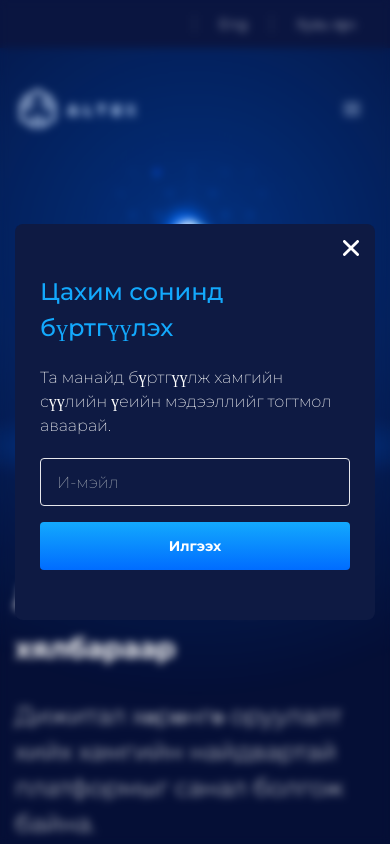
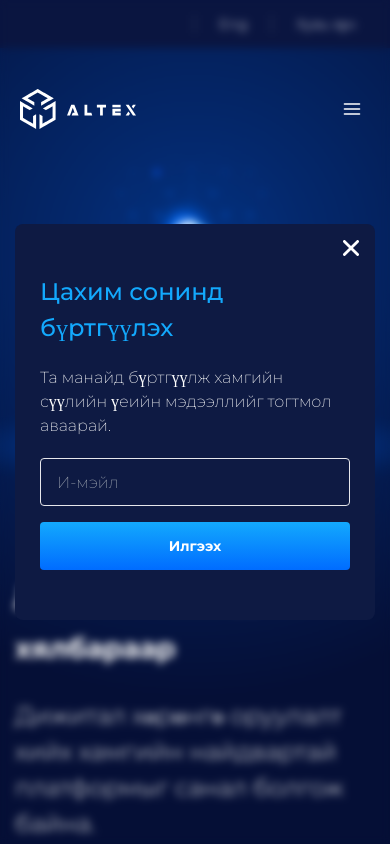
Before and after one commit to Altex-Devs/altexnewfront, a React (Create React App) app: page / in a window 390 px wide. Shown: the top 844 px of the page. Built offline with nearby package versions, Linux system fonts and the light colour scheme; no server answers.

Commit message:
menu-icon #19

```diff
--- a/src/components/Navbar.jsx
+++ b/src/components/Navbar.jsx
@@ -96,7 +96,7 @@ const Navbar = (props) => {
 
   return (
     <>
-      <div id="menu" className={`fixed  top-0 left-0 w-screen h-screen bg-[#050F36] z-30 hidden lg:hidden p-[25px] ${navbarBg ? "bg-[#050F36]" : ""}  py-[92px]`}>
+      <div id="menu" className={`fixed  top-0 left-0 w-screen h-screen bg-[#050F36] z-50 hidden lg:hidden p-[20px] ${navbarBg ? "bg-[#050F36]" : ""}  py-[92px]`}>
         <div className="flex justify-between items-center mb-[40px] ">
           <img src="/images/header-logo.svg" />
           <svg id="SVGDoc" onClick={hideMenu} width="16" height="16" version="1.1" viewBox="0 0 16 16"><defs></defs><desc>Generated with Avocode.</desc><g><g><title>Icon ionic-md-close</title><path d="M16,1.59989v0l-1.59989,-1.59989v0l-6.40011,6.40011v0l-6.40011,-6.40011v0l-1.59989,1.59989v0l6.40011,6.40011v0l-6.40011,6.40011v0l1.59989,1.59989v0l6.40011,-6.40011v0l6.40011,6.40011v0l1.59989,-1.59989v0l-6.40011,-6.40011v0z" fill="#ffffff" fillOpacity="1"></path></g></g></svg>
@@ -134,7 +134,7 @@ const Navbar = (props) => {
           <a href="/" id="industry_select" className="ml-[24px]">Хувь хүн</a>
         </div>
       </div>
-      <div className={`sticky fixed transition-[500] ease-in-out delay-10000 scroll-smooth lg:z-40 xl:z-40 ${navbarBg ? "bg-[#050F36] top-0" : "top-[48px]"}`}>
+      <div className={`sticky fixed transition-[500] ease-in-out delay-10000 scroll-smooth z-40 ${navbarBg ? "bg-[#050F36] top-0" : "top-[48px]"}`}>
       <div className={`flex  container mx-auto py-[40px] items-center justify-between px-[20px] xl:px-[55px] lg:px-[55px]  relative z-20 bg-[]`}>
         <div className="flex items-center">
           <a href="/" className="py-[1px]">
```
